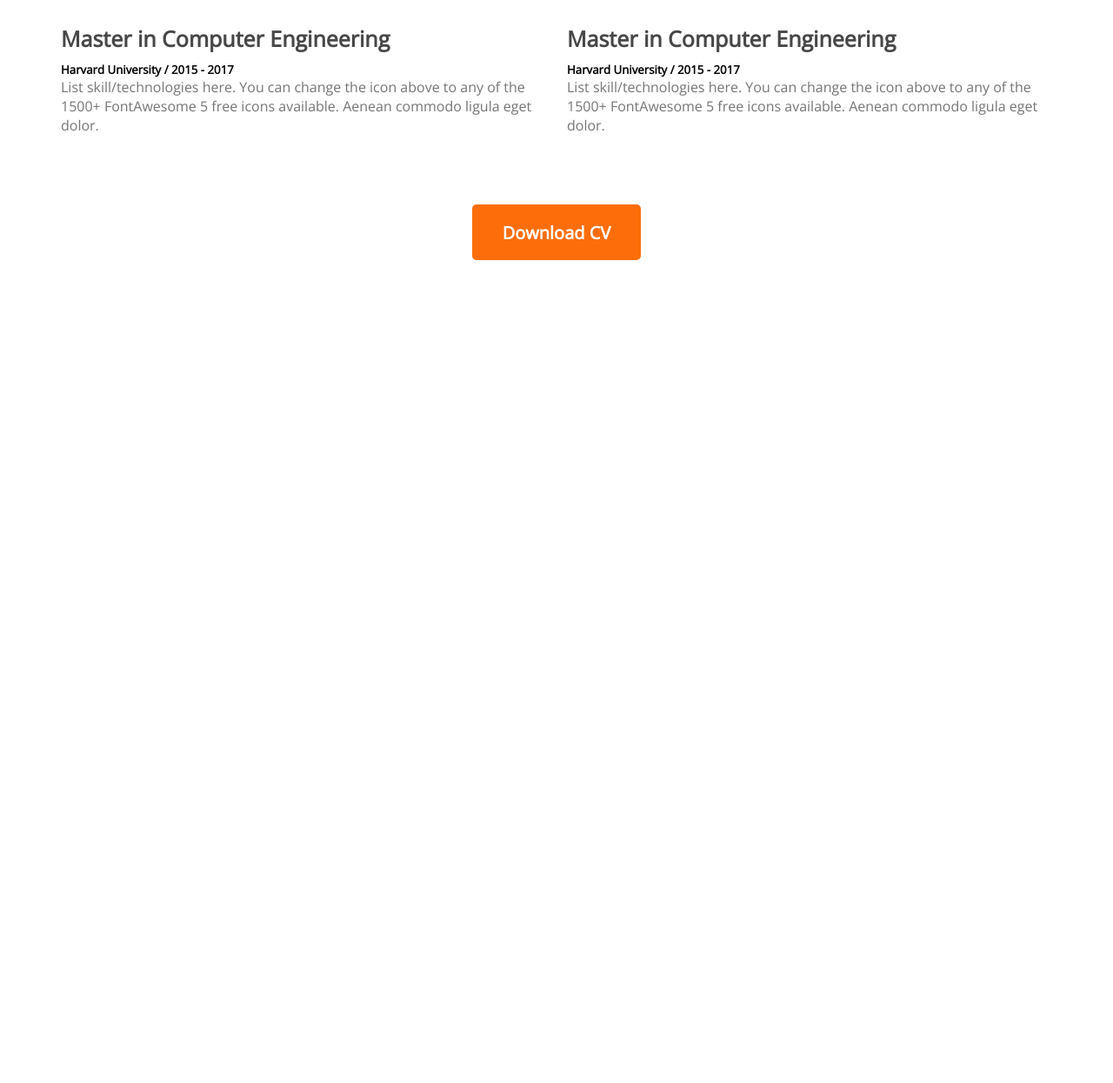
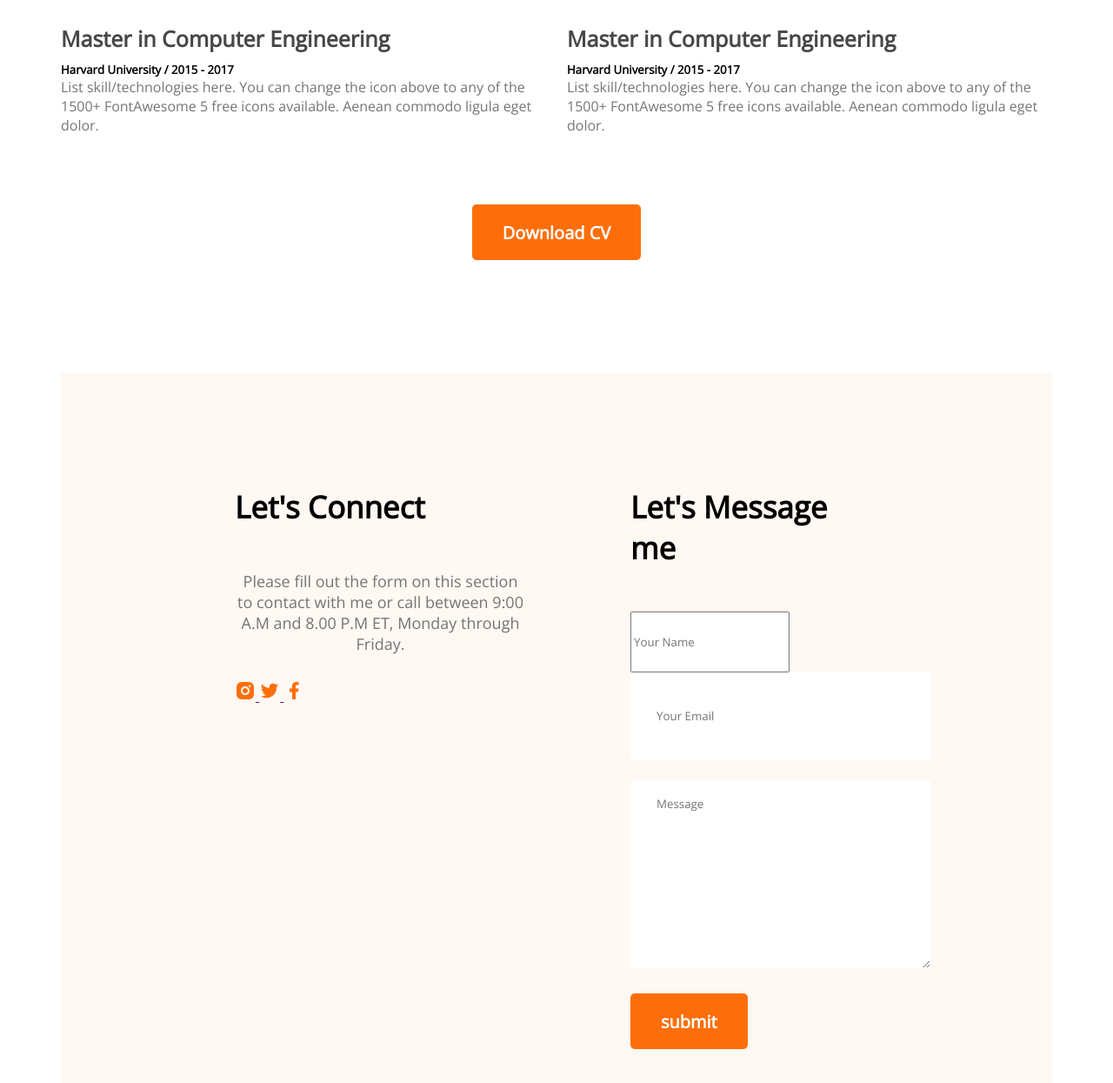
Before and after one commit to jannatulpriya/developer-portfolio, a plain HTML site: page index.html in a window 1280 px wide. Shown: the part 2789-4034 px from the top of the page at 87% size. Before the commit the page ends 3088 px from the top, so only its background shows below. Drawn offline with nearby package versions, Linux system fonts and the light colour scheme.

Commit message:
contact us and form

```diff
--- a/index.html
+++ b/index.html
@@ -138,6 +138,33 @@
             </div>
 
         </section>
+        <!-- contact section -->
+        <section class="contact">
+            <div>
+                <h3 class="section-title">Let's Connect</h3>
+                <p class="section-description">Please fill out the form on this section to contact with me or call between 9:00 A.M and 8.00 P.M ET, Monday through Friday.</p>
+                <a href="">
+                    <img src="images/icons/insta.png" alt="">
+                </a>
+                <a href="">
+                    <img src="images/icons/twitter.png" alt="">
+                </a>
+                <a href="">
+                    <img src="images/icons/facebook.png" alt="">
+                </a>
+
+            </div>
+            <div>
+                <h3 class="section-title">Let's Message me</h3>
+                <form action="">
+                    <input type="text" name="" id="" placeholder="Your Name">
+                    <input type="email" name="" id="" placeholder="Your Email">
+                    <textarea name="" id="" cols="30" rows="10" placeholder="Message"></textarea>
+                    <input class="btn-primary" type="submit" value="submit">
+                </form>
+            </div>
+
+        </section>
     </main>
     <footer>
 
--- a/styles/portfolio.css
+++ b/styles/portfolio.css
@@ -190,3 +190,25 @@ margin-bottom: 30px;
     margin-top: 50px;
     text-align: center;
 }
+/* contact style */
+.contact{
+    display: flex;
+    gap: 120px;
+    background: #FFF8F3;
+    padding: 130px 200px;
+}
+.contact .section-title{
+    text-align: left;
+}
+.contact input[typpe="text"], input[type="email"], textarea{
+    margin-bottom: 24px;
+    border: 0;
+    width: 100%;
+    padding: 18px 30px;
+}
+input{
+    height: 64px;
+}
+.contact a{
+    test-decoration: none;
+}
```
